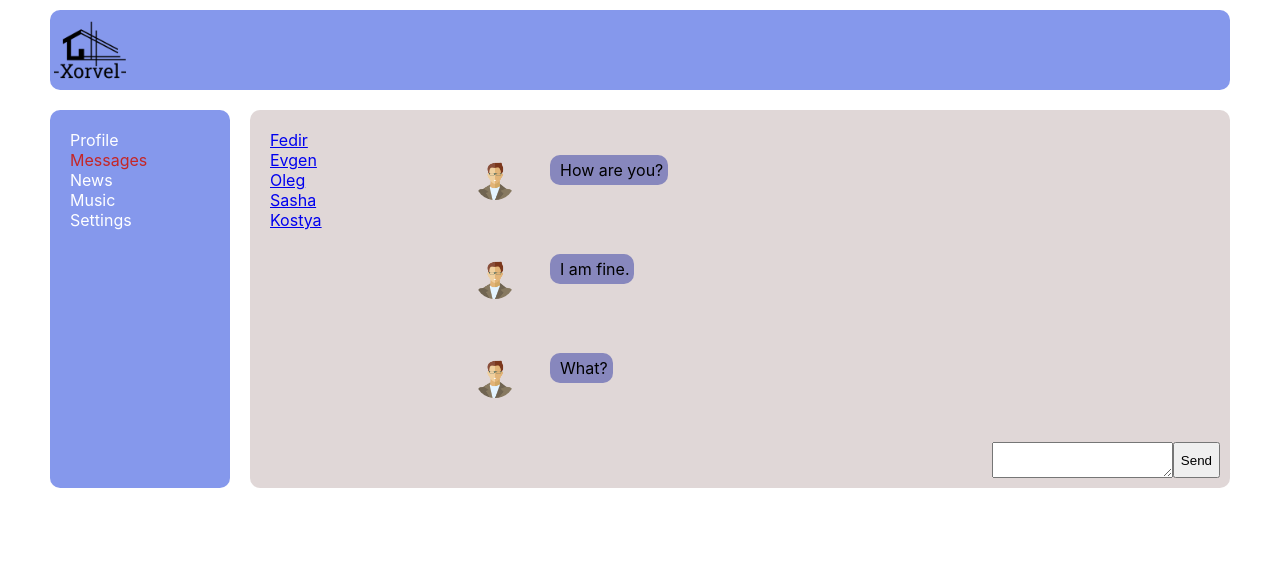
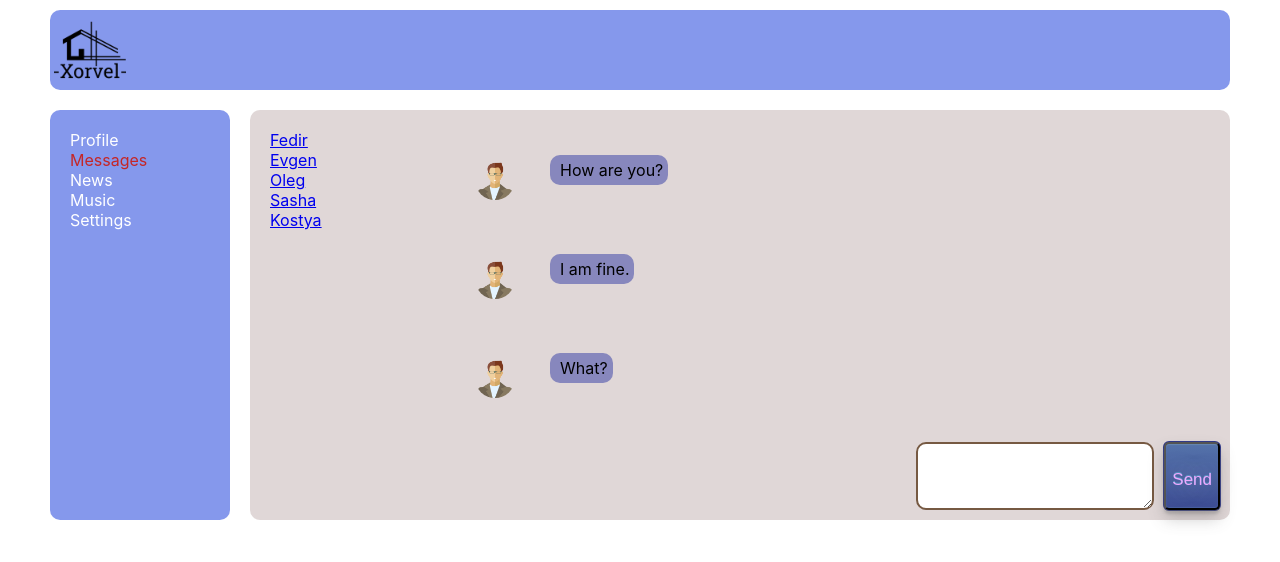
Before and after one commit to FedirYatseta/React, a React (Create React App) app: page /dialogs in a window 1280 px wide. Shown: the top 562 px of the page. Built offline with nearby package versions, Linux system fonts and the light colour scheme.

Commit message:
(32) callback throw props

```diff
--- a/src/App.js
+++ b/src/App.js
@@ -10,6 +10,7 @@ import Settings from './Components/Settings/Settings';
 import Music from './Components/Music/Music';
 
 
+
 const App = (props) => {
 
   return (
@@ -17,9 +18,9 @@ const App = (props) => {
       <div className='app-wrapper'>
         <Header />
         <Nav />
-        <div class='app-wrapper-content'>
+        <div className='app-wrapper-content'>
           <Route path="/dialogs" render={ ()=><Dialogs dialogData={props.dialogData} messageData={props.messageData}/>}/>
-          <Route path="/profile" render={()=><Profile postData={props.postData} />} />
+          <Route path="/profile" render={ ()=><Profile postData={props.postData} addPost={props.addPost}/>} />
           <Route path="/music" render={ ()=><Music />} />
           <Route path="/settings" render={ ()=><Settings />} />
           <Route path="/news" render={ ()=><News />} />
--- a/src/Components/Dialogs/Dialogs.jsx
+++ b/src/Components/Dialogs/Dialogs.jsx
@@ -15,6 +15,14 @@ const Dialogs = (props) => {
 
     let messageElements = props.messageData
         .map(message => <MessageItem message={message.message} />)
+    //створення ref в textarea
+    let newMessageElement = React.createRef();
+    //стрелочна функція яка передається кнопці для додавання поста з textarea і викликається по кліку
+    let addMessage = () => {
+        let text = newMessageElement.current.value;
+        alert(text)
+
+    }
     return (
         <div className={s.dialogs}>
             <div className={s.dialogItem}>
@@ -25,12 +33,11 @@ const Dialogs = (props) => {
                     {messageElements}
                 </div>
                 <div className={s.sendMessage}>
-                        <textarea></textarea>
-                        <button class="buttons" href='#' >
-                             Send
-                        </button>
+                    <textarea ref={newMessageElement}></textarea>
+                    <button onClick={addMessage}>
+                        Send
+                    </button>
                 </div>
-
             </div>
         </div>
     )
--- a/src/Components/Dialogs/Dialogs.module.css
+++ b/src/Components/Dialogs/Dialogs.module.css
@@ -56,32 +56,40 @@
     float:right;
 
     }
+.sendMessage textarea {
+    border: 2px solid #765942;
+	border-radius: 10px;
+	height: 60px;
+    width: 230px;
+    margin-right: 10px;
+}
 
-    button.buttons {
-        width: 150px;
-        height: 30px;
+.sendMessage button {
         text-decoration: none;
         padding-top: 9px;
-        color: #a675b3;
+        color: #eca9ff;
         text-align: center;
         line-height: 20px;
         display: block;
-        margin: 20px auto;
         font: normal 17px arial;
+        border-radius: 5px;
       }
 
-      button.buttons:not(.active) {
-        box-shadow: inset 0 1px 1px rgba(111, 55, 125, 0.8), inset 0 -1px 0px rgba(63, 59, 113, 0.2), 0 9px 16px 0 rgba(0, 0, 0, 0.3), 0 4px 3px 0 rgba(0, 0, 0, 0.3), 0 0 0 1px #150a1e;
-        background-image: linear-gradient(#3b2751, #271739);
-        text-shadow: 0 0 21px rgba(223, 206, 228, 0.5), 0 -1px 0 #311d47;
+      .sendMessage button:not(.active) {
+        box-shadow: inset 0 1px 1px rgba(107, 141, 180, 0.8), inset 0 -1px 0px rgba(107, 158, 199, 0.2), 0 9px 16px 0 rgba(92, 92, 92, 0.3), 0 4px 3px 0 rgba(116, 115, 115, 0.3), 0 0 0 1px #2f388a;
+        background-image: linear-gradient(#5472aa, #3d4d94);
+        text-shadow: 0 0 21px rgba(206, 219, 228, 0.5), 0 -1px 0 #5092be;
+
       }
 
-      button.buttons:not(.active):hover,
-      button.buttons:not(.active):focus {
+      .sendMessage button:not(.active):hover,
+      .sendMessage button:not(.active):focus {
         transition: color 200ms linear, text-shadow 500ms linear;
         color: #fff;
-        text-shadow: 0 0 21px rgba(223, 206, 228, 0.5), 0 0 10px rgba(223, 206, 228, 0.4), 0 0 2px #2a153c;
+        text-shadow: 0 0 21px rgba(206, 219, 228, 0.5), 0 0 10px rgba(206, 208, 228, 0.4), 0 0 2px #39659e;
+
       }
-      button.buttons:not(:hover) {
+      .sendMessage button:not(:hover) {
           transition: 0.6s;
+
       }
--- a/src/Components/Dialogs/MessageItem/MessageItem.jsx
+++ b/src/Components/Dialogs/MessageItem/MessageItem.jsx
@@ -6,15 +6,14 @@ const MessageItem = (props) => {
     return (
         <div>
             <div className={s.avaImage}>
-                    <RoundImage src={ava} />
+                <RoundImage src={ava} />
+            </div>
+            <div className={s.avaMessage}>
+                <div className={s.message}>
+                    {props.message}
                 </div>
-        <div className={s.avaMessage}>
-            <div className={s.message}>
-                {props.message}
             </div>
         </div>
-        </div>
-
     )
 }
 
--- a/src/Components/Profile/MyPosts/MyPosts.jsx
+++ b/src/Components/Profile/MyPosts/MyPosts.jsx
@@ -12,10 +12,9 @@ const MyPosts = (props) => {
   let newPostElement = React.createRef();
 
   let addPost = () => {
-let text = newPostElement.current.value;
-alert(text);
-
-    }
+    let text = newPostElement.current.value;
+    props.addPost(text);
+  }
   return (
     <div>
       My Posts
--- a/src/Components/Profile/Profile.jsx
+++ b/src/Components/Profile/Profile.jsx
@@ -8,9 +8,8 @@ const Profile = (props) => {
 
   return (
     <div className={s.content}>
-
       <ProfileInfo />
-      <MyPosts postData={props.postData}/>
+      <MyPosts postData={props.postData} addPost={props.addPost}/>
     </div>
   )
 }
--- a/src/index.js
+++ b/src/index.js
@@ -4,11 +4,12 @@ import './index.css';
 import App from './App';
 import reportWebVitals from './reportWebVitals';
 import state from './redux/state';
+import {addPost} from './redux/state'
 
-
+//addPost('test')
 ReactDOM.render(
   <React.StrictMode>
-    <App postData={state.profilePage.postData} dialogData={state.messagesPage.dialogData} messageData={state.messagesPage.messageData} />
+    <App postData={state.profilePage.postData} dialogData={state.messagesPage.dialogData} messageData={state.messagesPage.messageData} addPost={addPost}/>
   </React.StrictMode>,
   document.getElementById('root')
 );
--- a/src/redux/state.js
+++ b/src/redux/state.js
@@ -24,4 +24,14 @@ let state = {
     }
 }
 
+//Додавання посту в MyPost
+export let addPost = (postMessage) => {
+    let newPost = {
+        id: '3',
+        message: 'Тільки не це!!!',
+        count: '31'
+    }
+    state.profilePage.postData.push(newPost);
+}
+
 export default state;
```
Also changed, not shown: 1 other file (tests, documents, lock files or other folders).
